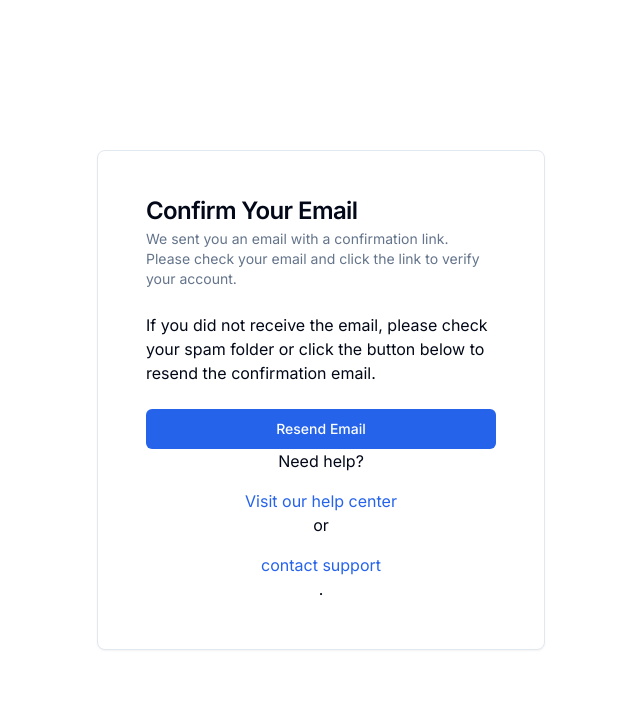
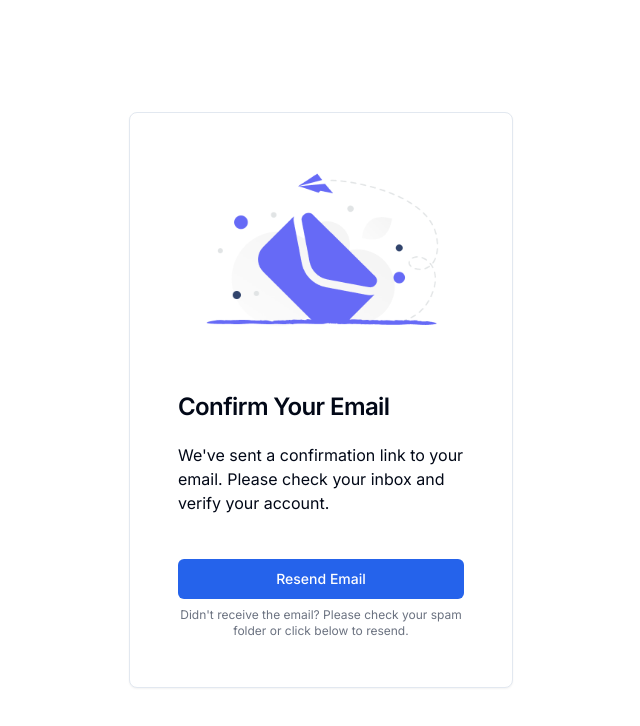
Before and after one commit to Tae-uni/snapjournal, a Next.js app in the folder frontend/: page /confirmation/message in a window 1280 px wide. Shown: the top 726 px of the page, without its empty margins (319-959 px from the left). Built offline with nearby package versions, Linux system fonts and the light colour scheme.

Commit message:
♻️ refactor: enhance the UI/UX confirmation message page

```diff
--- a/frontend/src/components/auth/confirmation/ConfirmationMessage.tsx
+++ b/frontend/src/components/auth/confirmation/ConfirmationMessage.tsx
@@ -1,16 +1,27 @@
 "use client";
 
+import axios from 'axios';
 import { useState } from 'react';
 import { Button } from '@/components/ui/button';
 import { Card, CardContent, CardDescription, CardFooter, CardHeader, CardTitle } from '@/components/ui/card';
+import Image from 'next/image';
 
 export default function ConfirmationMessage() {
   const [emailSent, setEmailSent] = useState(false);
 
   const resendEmail = async () => {
+    const email = localStorage.getItem('userEmail');
+
+    if (!email) {
+      console.error('No email found in localStorage');
+      return;
+    }
+
     try {
-      // Add logic to resend email here
+      const response = await axios.post(`${process.env.NEXT_PUBLIC_STRAPI_URL}/api/auth/local/resend-confirmation`, { email });
+      if (response.status === 200) {
         setEmailSent(true);
+      }
     } catch (error) {
       console.error('Error resending email:', error);
     }
@@ -18,25 +29,30 @@ export default function ConfirmationMessage() {
 
   return (
     <div className="flex items-center justify-center min-h-screen">
+
+      <div className="w-full max-w-md p-8">
         <Card className="max-w-md w-full p-6">
+          <Image src="/images/email.png" alt="Email" width={500} height={300} className='mb-3' />
           <CardHeader>
             <CardTitle>Confirm Your Email</CardTitle>
-          <CardDescription>We sent you an email with a confirmation link. Please check your email and click the link to verify your account.</CardDescription>
           </CardHeader>
           <CardContent>
-            If you did not receive the email, please check your spam folder or click the button below to resend the confirmation email.
+            We've sent a confirmation link to your email. Please check your inbox and verify your account.
           </CardContent>
-        <CardFooter className="flex flex-col space-y-4">
+          <CardFooter className="flex flex-col space-y-2 mt-5">
             <Button
               onClick={resendEmail}
               disabled={emailSent}
-            className={`${emailSent ? 'bg-gray-400 cursor-not-allowed' : 'bg-blue-600 hover:bg-blue-700'} w-full py-2 text-white`}
+              className={`${emailSent ? 'bg-gray-400 cursor-not-allowed' : 'bg-blue-600 hover:bg-blue-700'} w-full py-1 text-white`}
             >
               {emailSent ? 'Email Sent' : 'Resend Email'}
             </Button>
-            Need help? <a href="/help" className="text-blue-600 hover:underline">Visit our help center</a> or <a href="/contact" className="text-blue-600 hover:underline">contact support</a>.
+            <div className='text-gray-500 text-xs text-center'>
+              Didn't receive the email? Please check your spam folder or click below to resend.
+            </div>
           </CardFooter>
         </Card>
       </div>
+    </div>
   );
 }
--- a/frontend/src/components/auth/signUp/signUpForm.tsx
+++ b/frontend/src/components/auth/signUp/signUpForm.tsx
@@ -1,4 +1,4 @@
-"use client"
+"use client";
 
 import Link from "next/link";
 import { useEffect, useState } from "react";
@@ -74,6 +74,9 @@ export default function SignUpForm() {
     const response = await formAction(formData) as SignUpFormErrorStateT | undefined;
     if (response && response.error && response.inputErrors) {
       setInputErrors(response.inputErrors);
+    } else {
+      const email = formData.get('email') as string;
+      localStorage.setItem('userEmail', email);
     }
   };
 
```
Also changed, not shown: frontend/public/images/email.png (added). Lines whose indentation alone changed are shown as unchanged.
